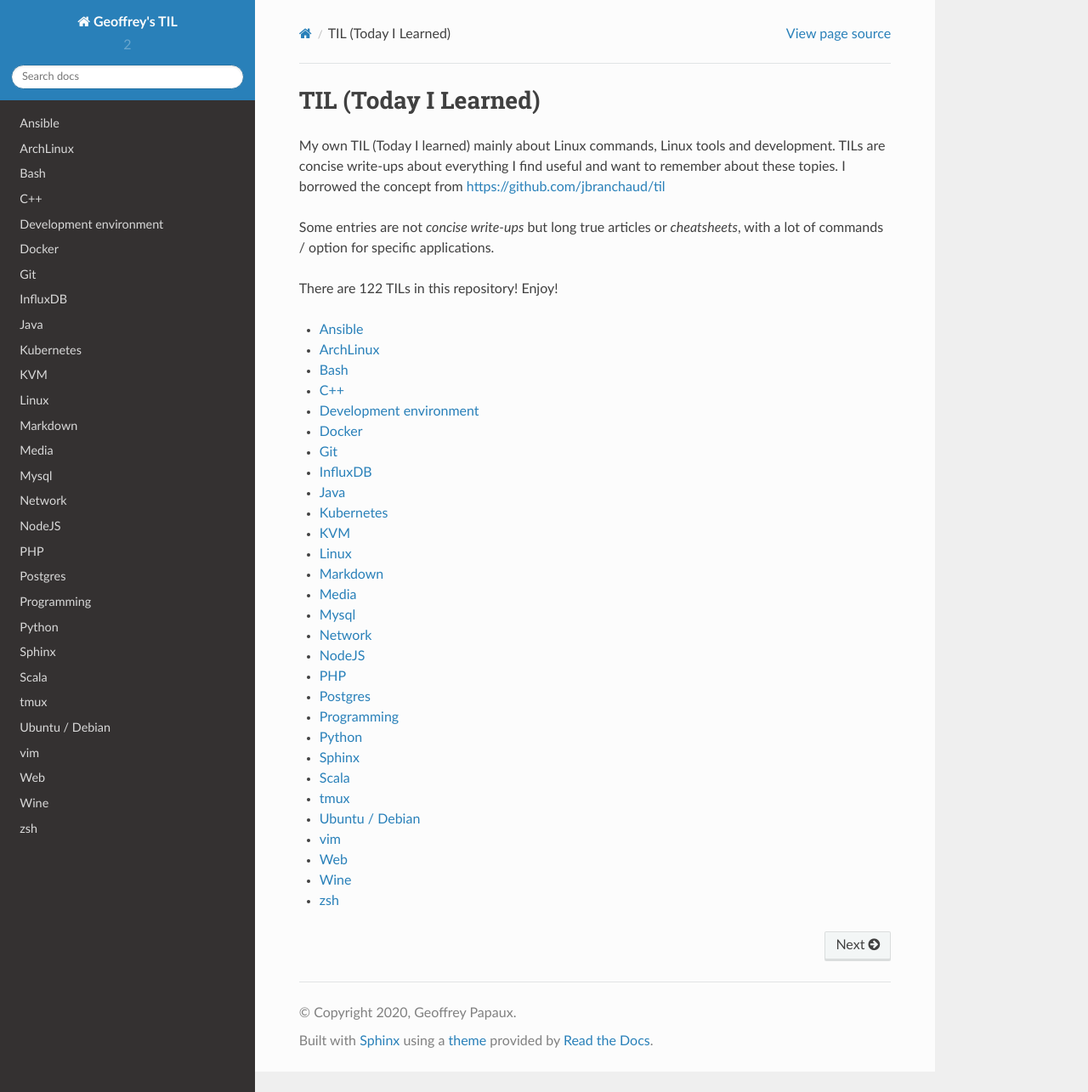
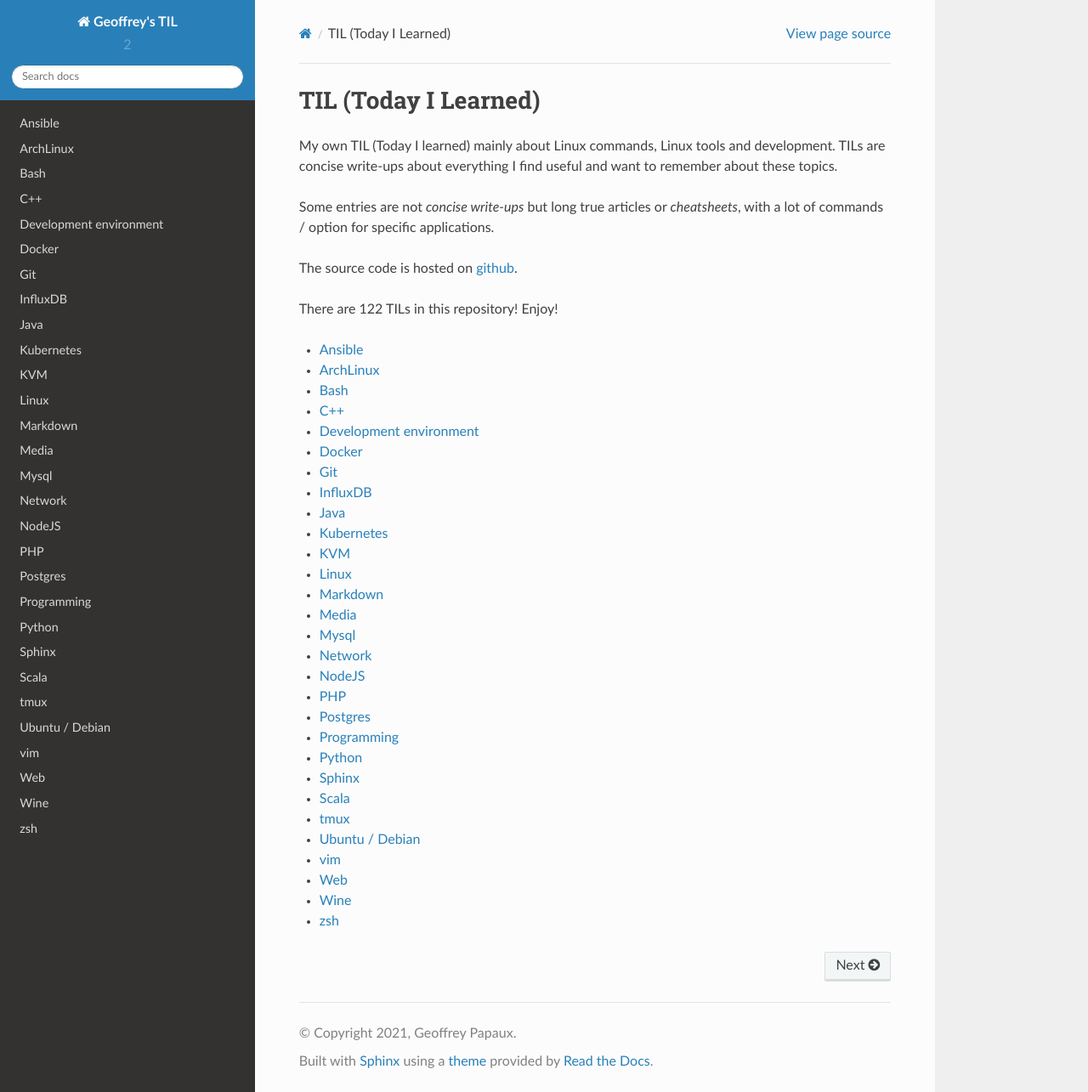
Before and after one commit to papaux/til, a Sphinx documentation site: the page built from source/index.rst, in a window 1280 px wide and 1285 px high. Shown: the whole window at 85% size. Built offline with Sphinx 7.4.7 and the Read the Docs theme 2.0.0, drawn with Linux system fonts in a browser that asks for light colours.

Commit message:
Add link to github on home page

```diff
--- a/source/conf.py
+++ b/source/conf.py
@@ -54,7 +54,7 @@ master_doc = 'index'
 
 # General information about the project.
 project = 'Geoffrey\'s TIL'
-copyright = '2020, Geoffrey Papaux'
+copyright = '2021, Geoffrey Papaux'
 author = 'Geoffrey Papaux'
 
 # The version info for the project you're documenting, acts as replacement for
--- a/source/index.rst
+++ b/source/index.rst
@@ -1,9 +1,11 @@
 TIL (Today I Learned)
 =====================
 
-My own TIL (Today I learned) mainly about Linux commands, Linux tools and development. TILs are concise write-ups about everything I find useful and want to remember about these topies. I borrowed the concept from https://github.com/jbranchaud/til
+My own TIL (Today I learned) mainly about Linux commands, Linux tools and development. TILs are concise write-ups about everything I find useful and want to remember about these topics.
 
 Some entries are not *concise write-ups* but long true articles or *cheatsheets*, with a lot of commands / option for specific applications.
+
+The source code is hosted on `github <https://github.com/papaux/til>`_.
 
 There are 122 TILs in this repository! Enjoy!
 
--- a/source/sphinx/_.rst
+++ b/source/sphinx/_.rst
@@ -54,3 +54,8 @@ The second option is to have a dedicated paragraph
 ::
 
   some code
+
+Links
+~~~~~
+
+`github <https://github.com>`_
```
